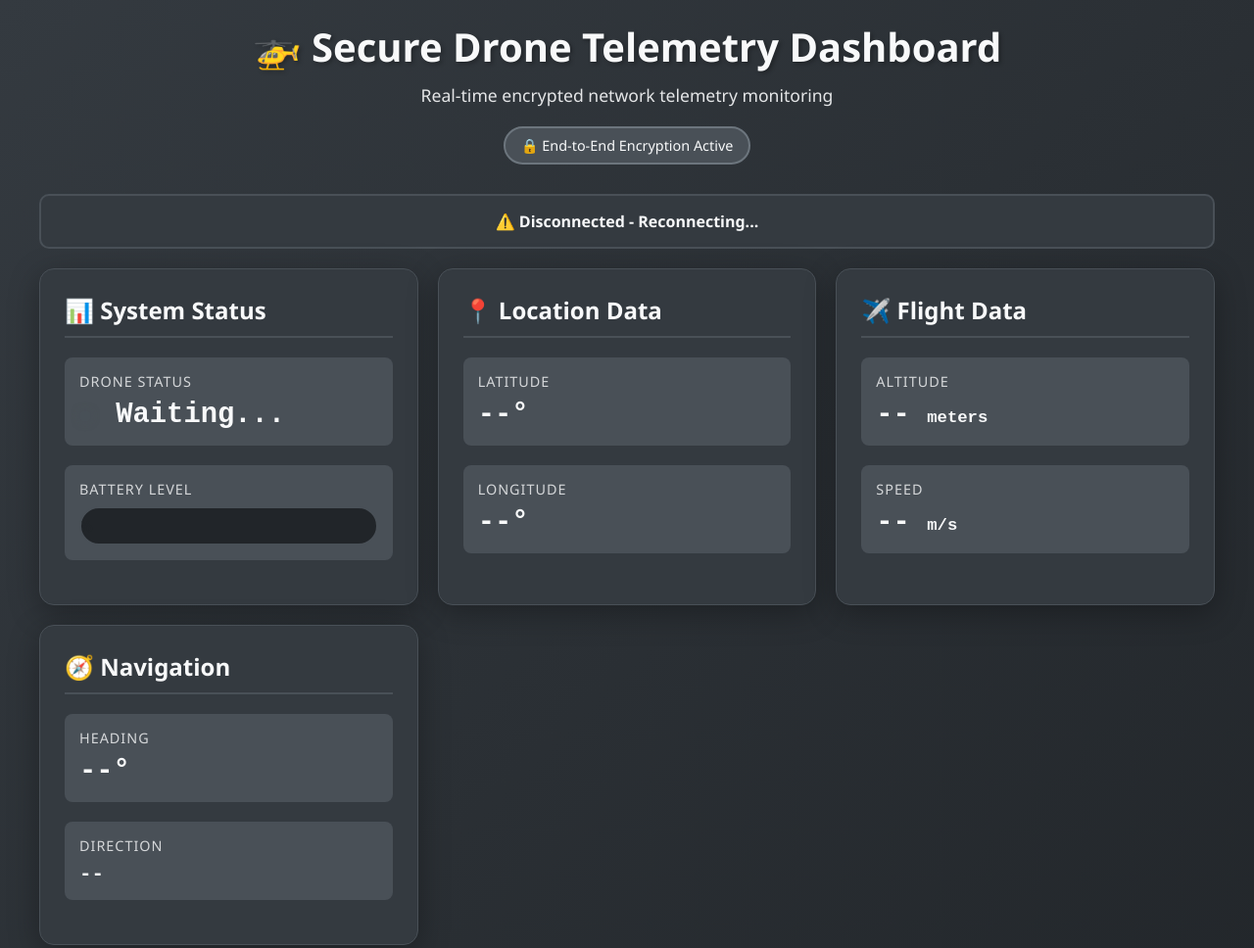
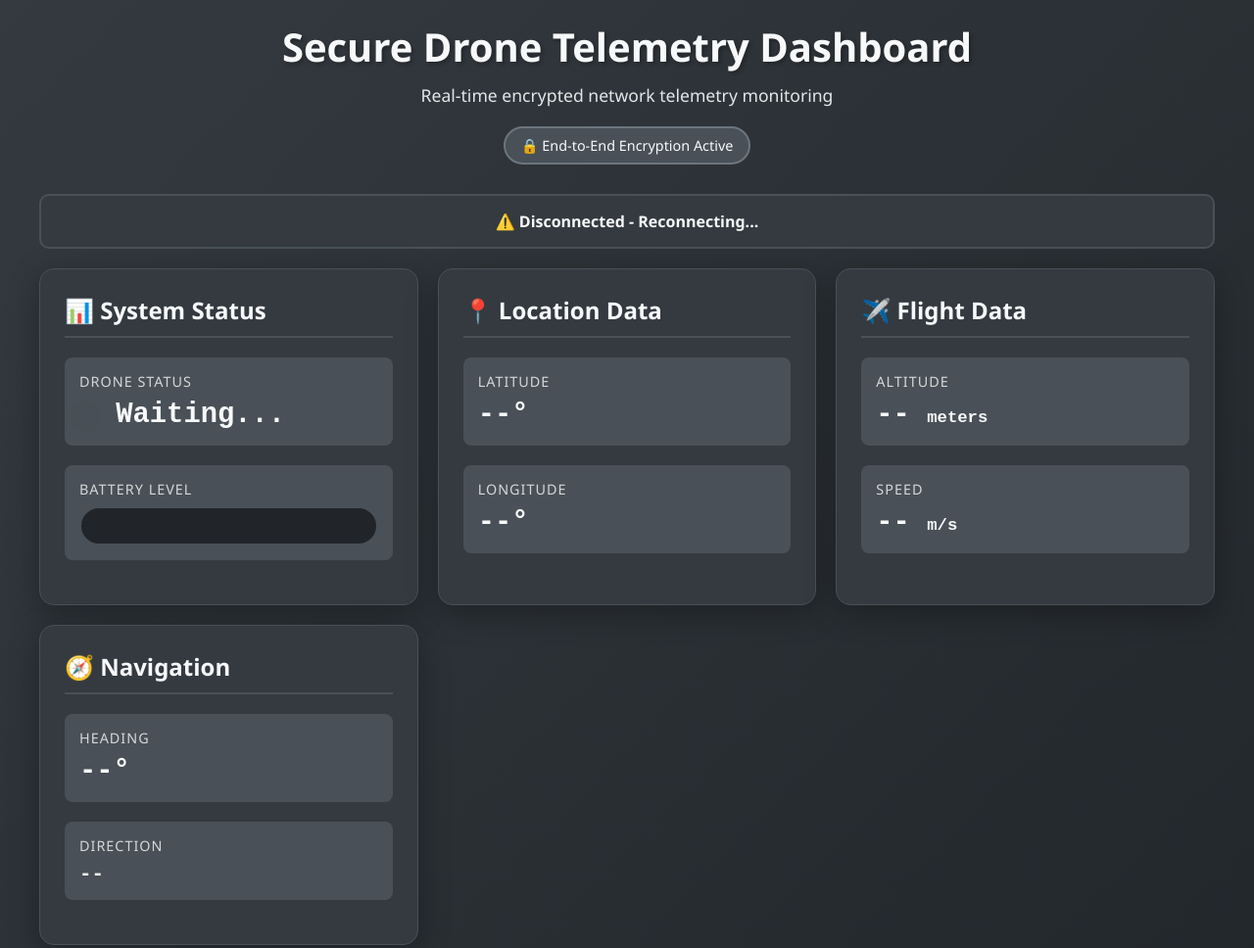
Before and after one commit to mosiahvb/skynet-secure, a plain HTML site: page static/index.html in a window 1280 px wide. Shown: the top 968 px of the page at 98% size. Drawn offline with Linux system fonts and the light colour scheme.

Commit message:
Documentation updates

```diff
--- a/static/index.html
+++ b/static/index.html
@@ -236,7 +236,7 @@
 <body>
     <div class="container">
         <header>
-            <h1>🚁 Secure Drone Telemetry Dashboard</h1>
+            <h1>Secure Drone Telemetry Dashboard</h1>
             <p class="subtitle">Real-time encrypted network telemetry monitoring</p>
             <div class="encryption-badge">🔒 End-to-End Encryption Active</div>
         </header>
```
Also changed, not shown: 2 other files.
